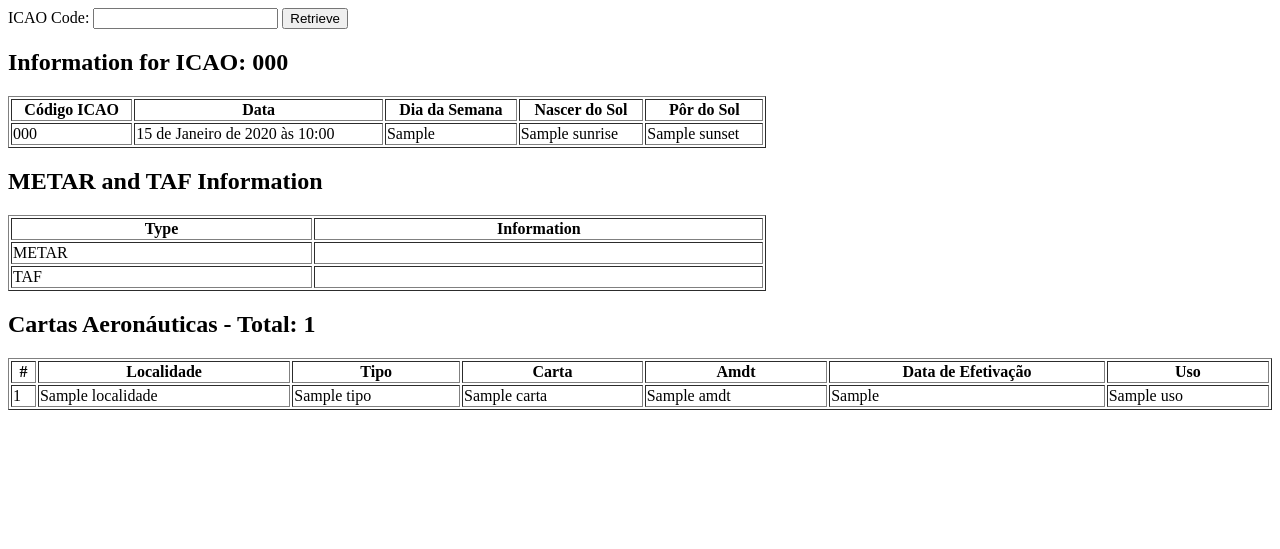
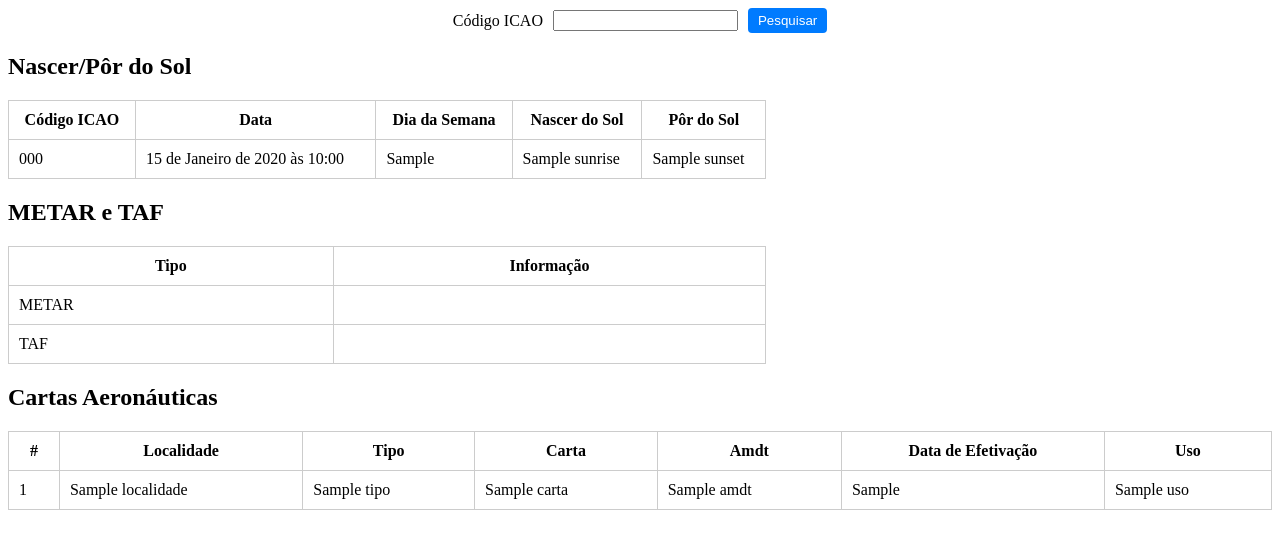
Before and after one commit to itsmevicot/qipu_challenge, a Django app: template templates/aisweb/aerodrome.html in a window 1280 px wide. Shown: the top 549 px of the page. Run offline with Django 4.2, Linux system fonts and the light colour scheme; the template is opened without the code that fills it: most values are stand-ins (such as "Sample title", 1, 10 or a date in 2020).

Commit message:
fix: atualização no .env_example, settings e staticfiles

```diff
--- a/qipu/settings.py
+++ b/qipu/settings.py
@@ -129,6 +129,8 @@ MEDIA_URL = '/media/'
 
 STATIC_ROOT = os.path.join(BASE_DIR, 'staticfiles')
 STATIC_URL = '/static/'
+STATICFILES_DIRS = [os.path.join(BASE_DIR, "static")]
+
 
 # Default primary key field type
 # https://docs.djangoproject.com/en/4.2/ref/settings/#default-auto-field
--- /dev/null
+++ b/static/styles/aisweb/aisweb.css
@@ -0,0 +1,53 @@
+/* Style for the form */
+.search-form {
+    display: flex;
+    justify-content: center;
+    align-items: center;
+    margin-bottom: 20px;
+}
+
+.label, .input {
+    margin-right: 10px;
+}
+
+.btn {
+    padding: 5px 10px;
+    background-color: #007BFF;
+    color: #FFF;
+    border: none;
+    cursor: pointer;
+    border-radius: 4px;
+}
+
+.btn:hover {
+    background-color: #0056b3;
+}
+
+/* Style for error feedback */
+.error-box {
+    color: red;
+    margin-top: 20px;
+    border: 1px solid red;
+    padding: 10px;
+    background-color: #ffe6e6;
+}
+
+/* Style for tables */
+.info-table {
+    width: 60%;
+    margin-top: 20px;
+    border-collapse: collapse;
+}
+
+.info-table.full-width {
+    width: 100%;
+}
+
+.info-table th, .info-table td {
+    padding: 10px;
+    border: 1px solid #ccc;
+}
+
+.section-title {
+    margin-top: 20px;
+}
--- a/templates/aisweb/aerodrome.html
+++ b/templates/aisweb/aerodrome.html
@@ -1,21 +1,24 @@
-<form method="post">
+{% load static %}
+<link rel="stylesheet" type="text/css" href="{% static 'styles/aisweb/aisweb.css' %}">
+
+<form method="post" class="search-form">
     {% csrf_token %}
-    <label for="icaocode">ICAO Code:</label>
-    <input type="text" id="icaocode" name="icaocode" required>
-    <button type="submit">Retrieve</button>
+    <label for="icaocode" class="label">Código ICAO</label>
+    <input type="text" id="icaocode" name="icaocode" required class="input">
+    <button type="submit" class="btn">Pesquisar</button>
 </form>
 
 <!-- Error Feedback Section -->
 {% if error %}
-<div style="color: red; margin-top: 20px; border: 1px solid red; padding: 10px; background-color: #ffe6e6;">
+<div class="error-box">
     <strong>Error:</strong> {{ error }}
 </div>
 {% endif %}
 
 {% if not error %}
 <!-- Sunrise and Sunset Info -->
-<h2>Information for ICAO: {{ icaocode }}</h2>
-<table border="1" style="width: 60%; margin-top: 20px;">
+<h2 class="section-title">Nascer/Pôr do Sol</h2>
+<table class="info-table">
     <thead>
         <tr>
             <th>Código ICAO</th>
@@ -37,12 +40,12 @@
 </table>
 
 <!-- METAR and TAF Info -->
-<h2>METAR and TAF Information</h2>
-<table border="1" style="width: 60%; margin-top: 20px;">
+<h2 class="section-title">METAR e TAF</h2>
+<table class="info-table">
     <thead>
         <tr>
-            <th>Type</th>
-            <th>Information</th>
+            <th>Tipo</th>
+            <th>Informação</th>
         </tr>
     </thead>
     <tbody>
@@ -57,11 +60,9 @@
     </tbody>
 </table>
 
-
-
 <!-- Cards Information -->
-<h2>Cartas Aeronáuticas - Total: {{ card_count }}</h2>
-<table border="1" style="width: 100%; margin-top: 20px;">
+<h2 class="section-title">Cartas Aeronáuticas</h2>
+<table class="info-table full-width">
     <thead>
         <tr>
             <th>#</th>
```
Also changed, not shown: 1 other file.
